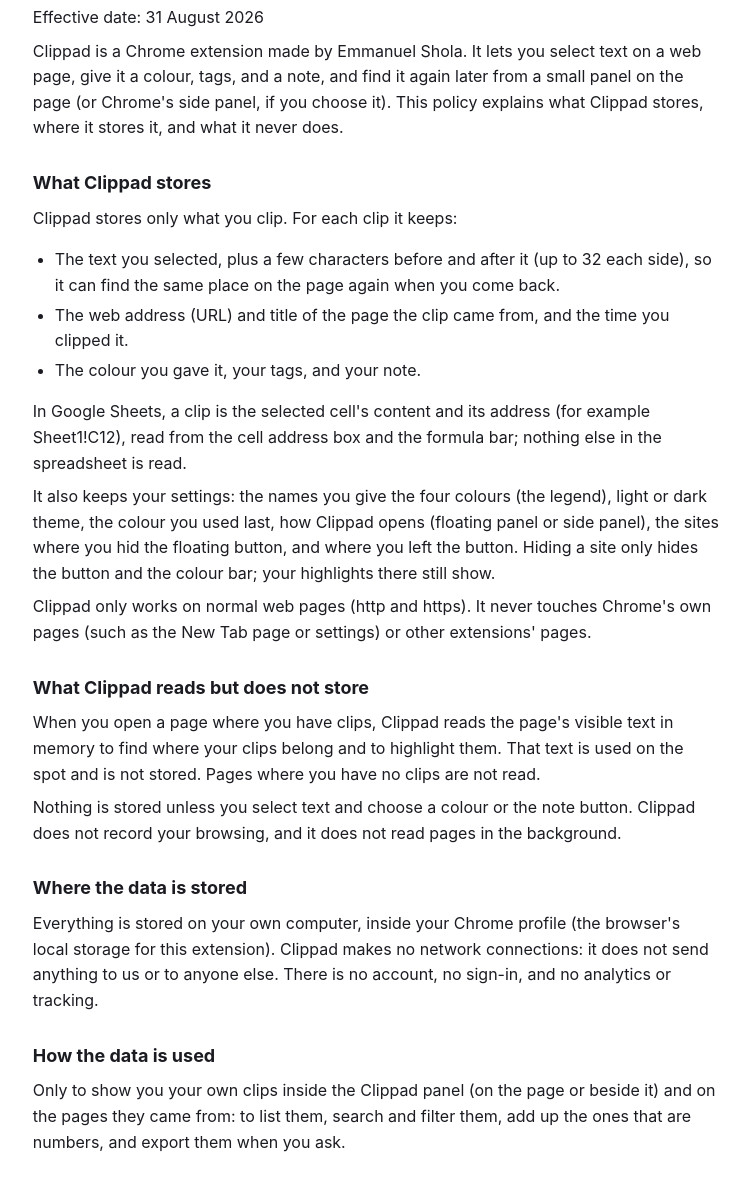
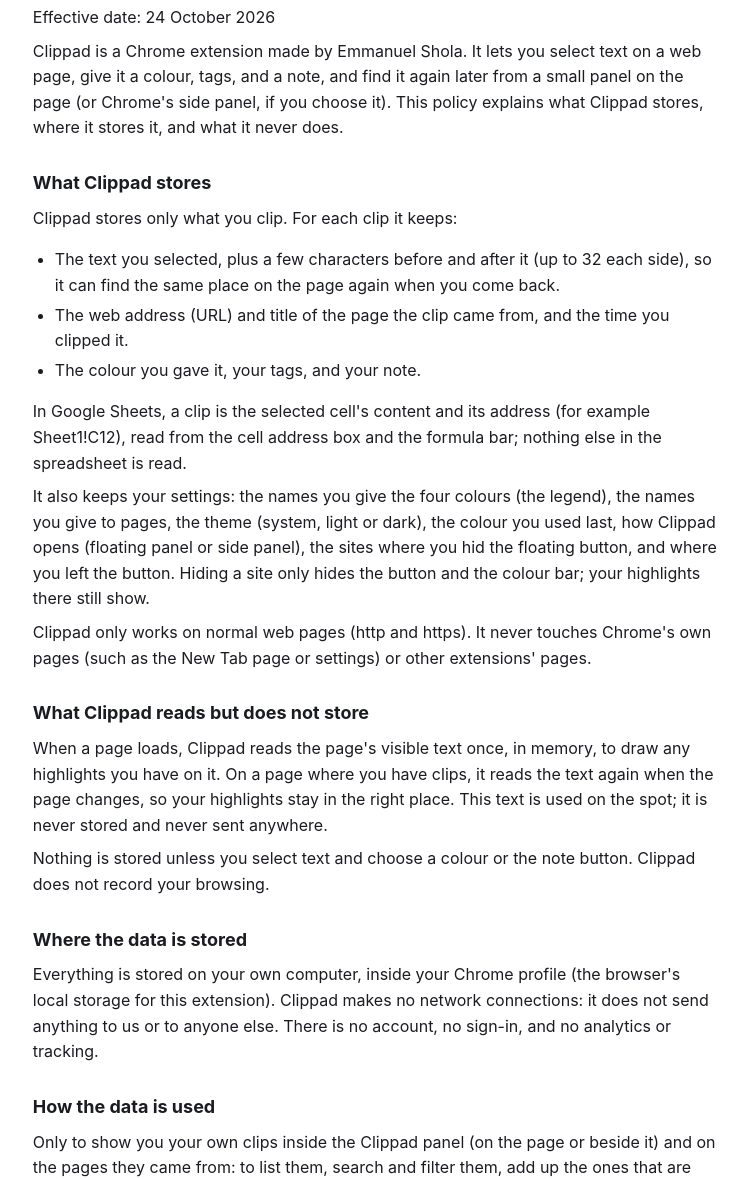
Before and after one commit to kinu01/clippad, a plain HTML site: page privacy/index.html in a window 1280 px wide. Shown: the part 131-1310 px from the top of the page, without its empty margins (264-1013 px from the left). Drawn offline with Linux system fonts and the light colour scheme.

Commit message:
Privacy policy: pages are read once in memory on load; page names are kept

```diff
--- a/privacy/index.html
+++ b/privacy/index.html
@@ -20,7 +20,7 @@
 <body>
 <p class="top"><a href="../">Clippad</a></p>
 <h1>Clippad Privacy Policy</h1>
-<p>Effective date: 31 August 2026</p>
+<p>Effective date: 24 October 2026</p>
 <p>Clippad is a Chrome extension made by Emmanuel Shola. It lets you select text on a web page, give it a colour, tags, and a note, and find it again later from a small panel on the page (or Chrome's side panel, if you choose it). This policy explains what Clippad stores, where it stores it, and what it never does.</p>
 
 <h2>What Clippad stores</h2>
@@ -31,12 +31,12 @@
   <li>The colour you gave it, your tags, and your note.</li>
 </ul>
 <p>In Google Sheets, a clip is the selected cell's content and its address (for example Sheet1!C12), read from the cell address box and the formula bar; nothing else in the spreadsheet is read.</p>
-<p>It also keeps your settings: the names you give the four colours (the legend), light or dark theme, the colour you used last, how Clippad opens (floating panel or side panel), the sites where you hid the floating button, and where you left the button. Hiding a site only hides the button and the colour bar; your highlights there still show.</p>
+<p>It also keeps your settings: the names you give the four colours (the legend), the names you give to pages, the theme (system, light or dark), the colour you used last, how Clippad opens (floating panel or side panel), the sites where you hid the floating button, and where you left the button. Hiding a site only hides the button and the colour bar; your highlights there still show.</p>
 <p>Clippad only works on normal web pages (http and https). It never touches Chrome's own pages (such as the New Tab page or settings) or other extensions' pages.</p>
 
 <h2>What Clippad reads but does not store</h2>
-<p>When you open a page where you have clips, Clippad reads the page's visible text in memory to find where your clips belong and to highlight them. That text is used on the spot and is not stored. Pages where you have no clips are not read.</p>
-<p>Nothing is stored unless you select text and choose a colour or the note button. Clippad does not record your browsing, and it does not read pages in the background.</p>
+<p>When a page loads, Clippad reads the page's visible text once, in memory, to draw any highlights you have on it. On a page where you have clips, it reads the text again when the page changes, so your highlights stay in the right place. This text is used on the spot; it is never stored and never sent anywhere.</p>
+<p>Nothing is stored unless you select text and choose a colour or the note button. Clippad does not record your browsing.</p>
 
 <h2>Where the data is stored</h2>
 <p>Everything is stored on your own computer, inside your Chrome profile (the browser's local storage for this extension). Clippad makes no network connections: it does not send anything to us or to anyone else. There is no account, no sign-in, and no analytics or tracking.</p>
@@ -54,7 +54,7 @@
 
 <h2>How to delete your data</h2>
 <ul>
-  <li>Open the Clippad panel, open Settings (the gear icon), and under "Data" click "Clear all clips" twice. This deletes every clip. Settings (theme, colour names, where Clippad opens, hidden sites) stay until you remove the extension.</li>
+  <li>Open the Clippad panel, open Settings (the gear icon), and under "Data" click "Clear all clips" twice. This deletes every clip. Settings (theme, colour names, page names, where Clippad opens, hidden sites) stay until you remove the extension.</li>
   <li>To delete the clips from one site only, filter by that site and click "Forget &lt;site&gt;".</li>
   <li>Deleting a single clip removes it at once.</li>
   <li>Removing the extension from Chrome also deletes everything it stored.</li>
```
